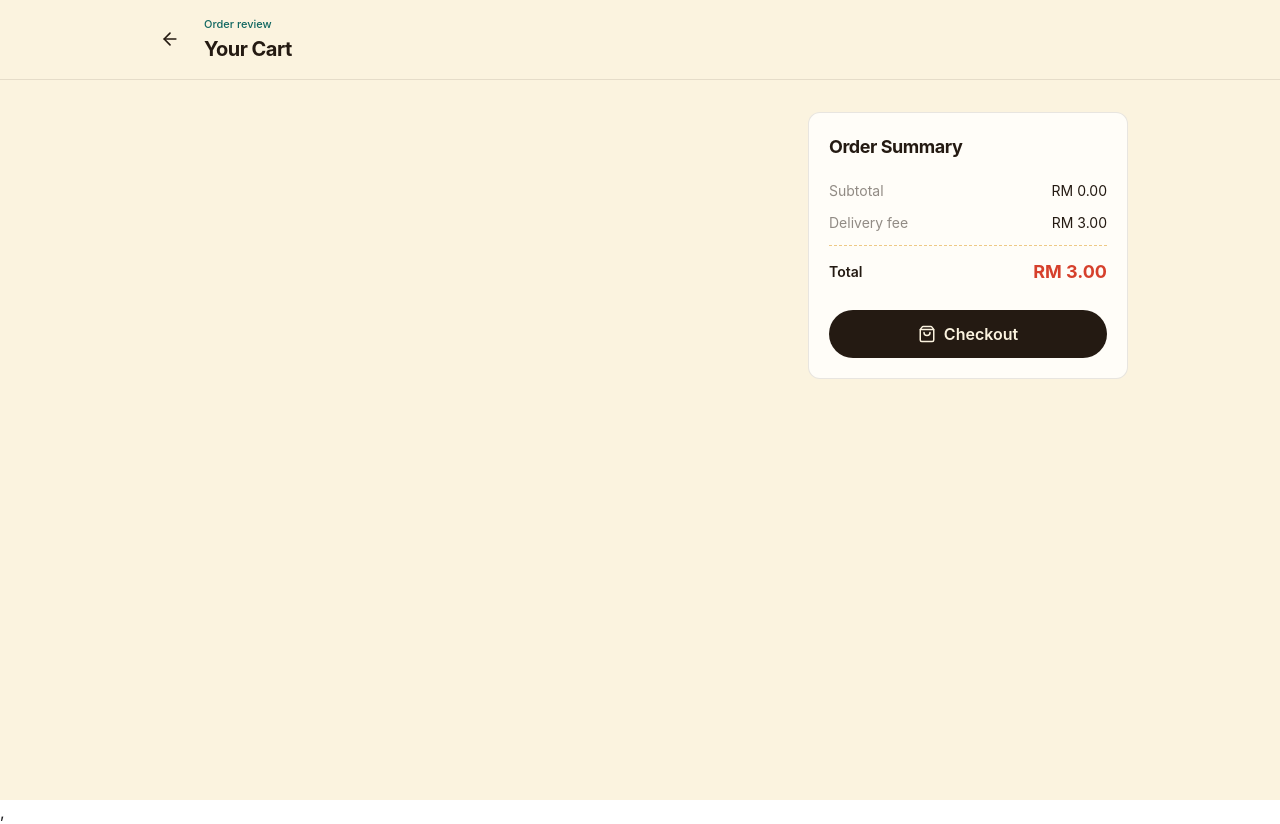
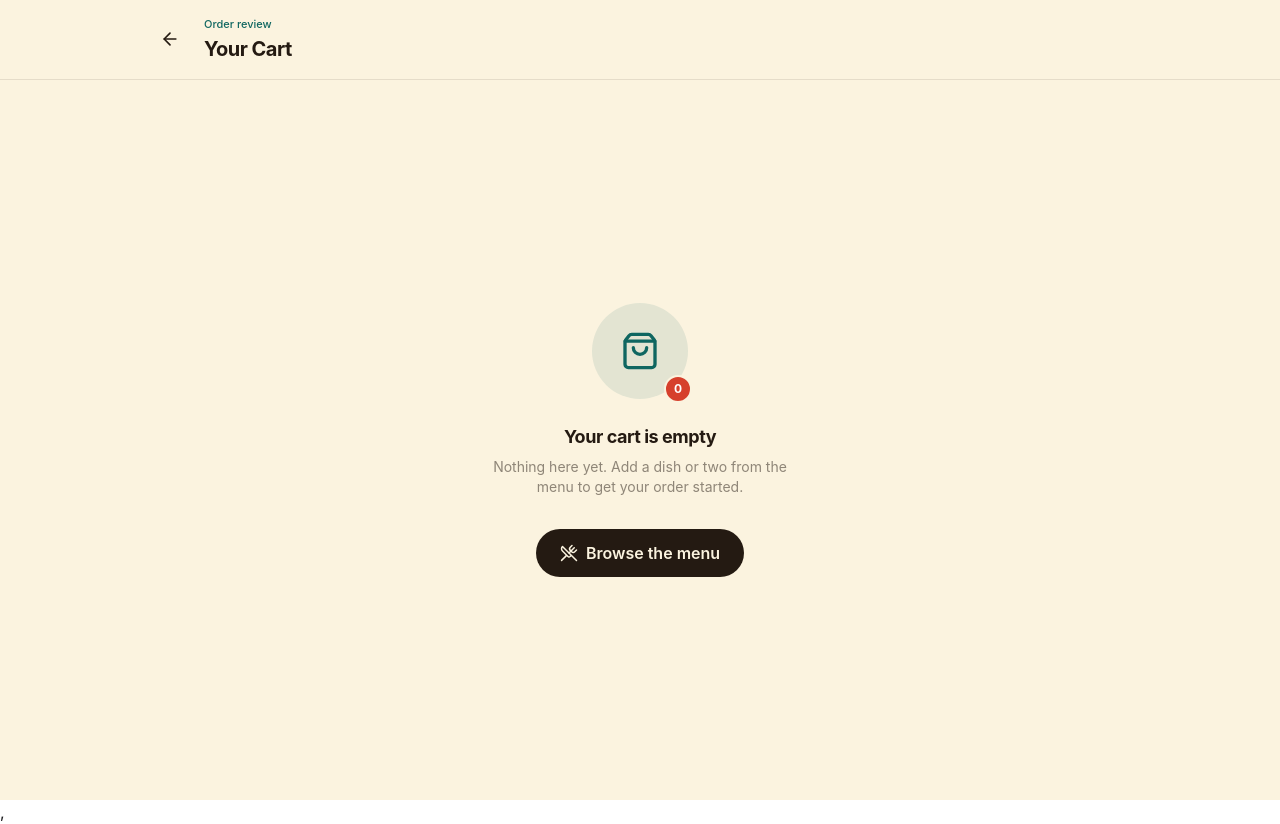
Before and after one commit to Kmn-san/Eater, a React app in the folder web/: page /restaurant/1/cart in a window 1280 px wide. Built offline with nearby package versions, Linux system fonts and the light colour scheme; the HTML template or start-up script is replaced by a standard one.

Commit message:
Completed cart items display

```diff
--- a/web/src/component/CartPage/CartItems.jsx
+++ b/web/src/component/CartPage/CartItems.jsx
@@ -1,42 +1,54 @@
-import { Minus, Plus, Trash2 } from 'lucide-react'
+import { Minus, Plus, Trash2, UtensilsCrossed, StickyNote } from 'lucide-react'
 import { formatPrice } from '../../utlis/formatPrice'
 
 function CartItems({ cartItems }) {
+
     return (
         <section className="space-y-3">
             {cartItems.map((item) => (
                 <div
-                    key={item.id}
+                    key={item.cartId}
                     className="flex gap-4 rounded-xl border border-[#241A12]/10 bg-[#FFFDF8] p-4"
                 >
                     {/* Image */}
-                    <img
-                        src={item.image}
-                        alt={item.name}
-                        className="h-24 w-24 rounded-lg object-cover"
-                    />
+                    {item.image ?
+                        (<img
+                            src={item.image}
+                            alt={item.name}
+                            className="h-24 w-24 rounded-lg object-cover"
+                        />) :
+                        (<div className="h-24 w-24 rounded-lg bg-[#241A12]/5 flex items-center justify-center shrink-0">
+                            <UtensilsCrossed size={32} className="text-[#D6402C]" />
+                        </div>)}
 
                     {/* Information */}
                     <div className="flex min-w-0 flex-1 flex-col">
                         <div className="flex justify-between gap-4">
-                            <div>
+                            <div className="min-w-0">
                                 <h2 className="font-semibold">{item.name}</h2>
 
                                 {item.selectedOption.length > 0 && (
                                     <p className="mt-1 text-sm text-[#241A12]/50">
-                                        {item.options.join(" · ")}
+                                        {item.selectedOption.map((v) => v.name).join(" · ")}
                                     </p>
+                                )}
+                                {/* Note */}
+                                {item.specialNote && (
+                                    <div className="mt-1.5 flex items-start gap-1.5 text-xs text-[#241A12]/60">
+                                        <StickyNote size={14} className="text-[#E3A73B] mt-0.5 shrink-0" />
+                                        <p className="min-w-0 wrap-break-word">{item.specialNote}</p>
+                                    </div>
                                 )}
                             </div>
 
                             <button
-                                className="text-[#241A12]/30 hover:text-[#D6402C]"
+                                className="text-[#241A12]/30 hover:text-[#D6402C] shrink-0"
                             >
                                 <Trash2 size={18} />
                             </button>
                         </div>
 
-                        <div className="mt-auto flex items-end justify-between">
+                        <div className="mt-auto flex items-end justify-between pt-3">
                             {/* Price */}
                             <span className="inline-block -rotate-2 bg-[#D6402C] text-white text-xs font-bold px-2 py-1 rounded-sm">
                                 {formatPrice(item.totalPrice)}
--- /dev/null
+++ b/web/src/component/CartPage/EmptyCart.jsx
@@ -0,0 +1,59 @@
+import { ShoppingBag, ArrowLeft, UtensilsCrossed } from "lucide-react";
+import { useNavigate, useParams } from "react-router-dom";
+
+export default function EmptyCartPage() {
+    const navigate = useNavigate();
+    const { restaurantCode } = useParams();
+
+    return (
+        <div className="min-h-screen bg-[#FBF3DF] text-[#241A12] font-[Inter] flex flex-col">
+            {/* Header */}
+            <header className="sticky top-0 z-10 bg-[#FBF3DF]">
+                <div className="mx-auto flex max-w-5xl items-center gap-4 px-6 py-4">
+                    <button
+                        onClick={() => navigate(-1)}
+                        className="rounded-full p-2 hover:bg-[#241A12]/5 text-[#241A12]"
+                    >
+                        <ArrowLeft size={20} />
+                    </button>
+
+                    <div>
+                        <p className="text-[11px] font-medium text-[#0F6660] mb-0.5">
+                            Order review
+                        </p>
+                        <h1 className="text-xl font-bold tracking-tight">Your Cart</h1>
+                    </div>
+                </div>
+                <div className="h-px bg-[#241A12]/10" />
+            </header>
+
+            {/* Empty state */}
+            <main className="flex-1 flex flex-col items-center justify-center px-6 py-16 text-center">
+                <div className="relative mb-6">
+                    <div className="h-24 w-24 rounded-full bg-[#0F6660]/10 flex items-center justify-center">
+                        <ShoppingBag size={40} className="text-[#0F6660]" />
+                    </div>
+                    {/* small chili dot accent, the one bold detail */}
+                    <div className="absolute -bottom-1 -right-1 h-7 w-7 rounded-full bg-[#D6402C] flex items-center justify-center border-2 border-[#FBF3DF]">
+                        <span className="text-white text-xs font-bold">0</span>
+                    </div>
+                </div>
+
+                <h2 className="text-lg font-bold tracking-tight mb-1.5">
+                    Your cart is empty
+                </h2>
+                <p className="text-sm text-[#241A12]/50 max-w-xs mb-8">
+                    Nothing here yet. Add a dish or two from the menu to get your order started.
+                </p>
+
+                <button
+                    onClick={() => navigate(`/restaurant/${restaurantCode}/menu`)}
+                    className="flex items-center justify-center gap-2 rounded-full bg-[#241A12] px-6 py-3 font-semibold text-[#FBF3DF] hover:bg-[#0F6660] transition-colors"
+                >
+                    <UtensilsCrossed size={18} />
+                    Browse the menu
+                </button>
+            </main>
+        </div>
+    );
+}
--- a/web/src/component/CartPage/Header.jsx
+++ b/web/src/component/CartPage/Header.jsx
@@ -14,9 +14,6 @@ function Header() {
                 </button>
 
                 <div>
-                    <p className="text-[11px] font-medium text-[#0F6660] mb-0.5">
-                        Order review
-                    </p>
                     <h1 className="text-xl font-bold tracking-tight">Your Cart</h1>
                 </div>
             </div>
--- a/web/src/component/CartPage/Summary.jsx
+++ b/web/src/component/CartPage/Summary.jsx
@@ -1,7 +1,7 @@
 import { ShoppingBag } from 'lucide-react'
 import { formatPrice } from '../../utlis/formatPrice'
 
-function Summary({ total, subtotal, deliveryFee }) {
+function Summary({ total, subtotal, serviceTax, serviceCharge }) {
     return (
         <aside className="h-fit rounded-xl border border-[#241A12]/10 bg-[#FFFDF8] p-5">
             <h2 className="text-lg font-bold tracking-tight">Order Summary</h2>
@@ -13,8 +13,13 @@ function Summary({ total, subtotal, deliveryFee }) {
                 </div>
 
                 <div className="flex justify-between">
-                    <span className="text-[#241A12]/50">Delivery fee</span>
-                    <span>{formatPrice(deliveryFee)}</span>
+                    <span className="text-[#241A12]/50">Service charge 10%</span>
+                    <span>{formatPrice(serviceCharge)}</span>
+                </div>
+
+                <div className="flex justify-between">
+                    <span className="text-[#241A12]/50">Service tax 6%</span>
+                    <span>{formatPrice(serviceTax)}</span>
                 </div>
 
                 <div className="border-t border-dashed border-[#E3A73B]/60 pt-3">
--- a/web/src/component/DetailPage/ItemOptions.jsx
+++ b/web/src/component/DetailPage/ItemOptions.jsx
@@ -1,4 +1,6 @@
 function ItemOptions({ options, selectedOptions, setSelectedOptions }) {
+    console.log(selectedOptions);
+
     return (
         <div>
 
--- a/web/src/context/CartContext.jsx
+++ b/web/src/context/CartContext.jsx
@@ -2,31 +2,37 @@ import { createContext, useContext, useState } from "react";
 
 const CartContext = createContext(null);
 
+const selectionKey = (selected = []) =>
+    selected.map((v) => `${v.optionId}:${v.id}`).sort().join("|");
+
+const isSameItem = (cartItem, item) => {
+    return (cartItem.id === item.id
+        && cartItem.specialNote === item.specialNote
+        && selectionKey(cartItem.selectedOption) === selectionKey(item.selectedOption)
+    )
+}
+
 export function CartProvider({ children }) {
     const [cartItems, setCartItems] = useState([]);
-    const isSameItem = (cartItem, item) => {
-        cartItem.id === item.id &&
-        cartItem.specialNote === item.specialNote &&
-        cartItem.selectedOptions === item.selectedOptions
-    }
 
     const addToCart = (item) => {
+        const cartId = crypto.randomUUID();
         setCartItems(prev => {
             const existingItem = prev.find(cartItem => isSameItem(cartItem, item)
             )
             if (existingItem) {
-                return prev.map(cartItem =>
-                    isSameItem(cartItem, item) ? {
-                        ...cartItem,
-                        quantity: cartItem.quantity + item.quantity
-                    }
-                        : cartItem
+                return prev.map(cartItem => cartItem ===
+                    existingItem ? {
+                    ...cartItem,
+                    quantity: cartItem.quantity + item.quantity
+                }
+                    : cartItem
                 )
             }
             return [
                 ...prev,
                 {
-                    ...item
+                    ...item, cartId
                 }
             ]
         })
--- a/web/src/pages/CartPage.jsx
+++ b/web/src/pages/CartPage.jsx
@@ -2,21 +2,25 @@ import Header from "../component/CartPage/Header";
 import CartItems from "../component/CartPage/CartItems";
 import Summary from "../component/CartPage/Summary";
 import { useCart } from "../context/CartContext";
+import EmptyCartPage from "../component/CartPage/EmptyCart";
 
 export default function CartPage() {
 
     const { cartItems } = useCart()
-    console.log(cartItems);
 
     const subtotal = cartItems.reduce(
-        (total, item) => total + item.price * item.quantity,
+        (total, item) => total + item.totalPrice * item.quantity,
         0
     );
 
-    const deliveryFee = 300;
+    const serviceTax = subtotal * 0.06;
+    const serviceCharge = subtotal * 0.1;
 
-    const total = subtotal + deliveryFee;
+    const total = subtotal + serviceTax + serviceCharge;
 
+    if (cartItems.length === 0) {
+        return <EmptyCartPage />
+    }
     return (
         <div className="min-h-screen bg-[#FBF3DF] text-[#241A12] font-[Inter]">
             {/* Header */}
@@ -27,7 +31,7 @@ export default function CartPage() {
                 <CartItems cartItems={cartItems} />
 
                 {/* Summary */}
-                <Summary deliveryFee={deliveryFee} subtotal={subtotal} total={total} />
+                <Summary serviceTax={serviceTax} serviceCharge={serviceCharge} subtotal={subtotal} total={total} />
             </main>
         </div>
     );
--- a/web/src/pages/DetailPage.jsx
+++ b/web/src/pages/DetailPage.jsx
@@ -65,12 +65,24 @@ export default function DetailPage() {
             return
         }
 
+        const selectedValues = item.options.flatMap((option) =>
+            option.option_value
+                .filter((value) => (selectedOptions[option.id] ?? []).includes(value.id))
+                .map((value) => ({
+                    optionId: option.id,
+                    optionName: option.name,
+                    id: value.id,
+                    name: value.name,
+                    price_delta_cents: value.price_delta_cents ?? 0,
+                }))
+        );
+
         const orderItem = {
             id: item.item_id,
             name: item.item_name,
             image: item.image_url,
             basePrice: item.price_cents,
-            selectedOption: selectedOptions,
+            selectedOption: selectedValues,
             quantity,
             specialNote,
             totalPrice,
```
